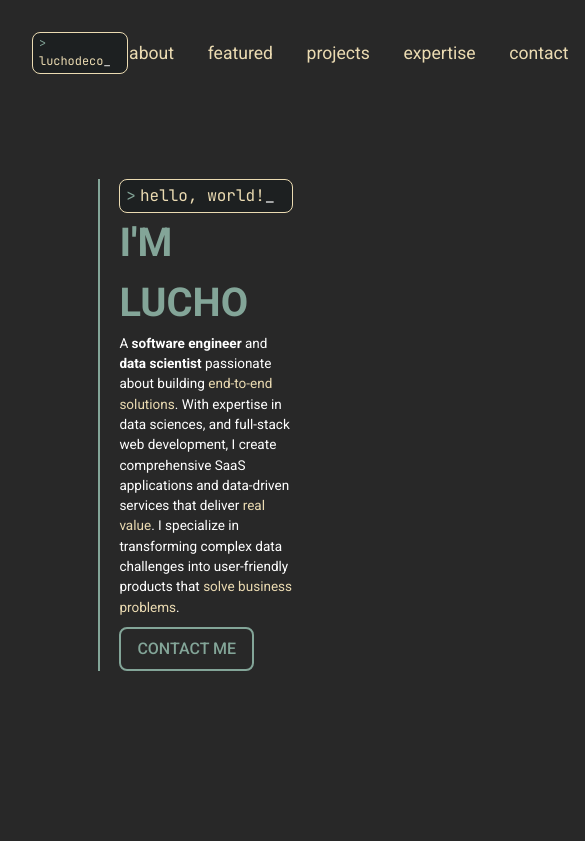
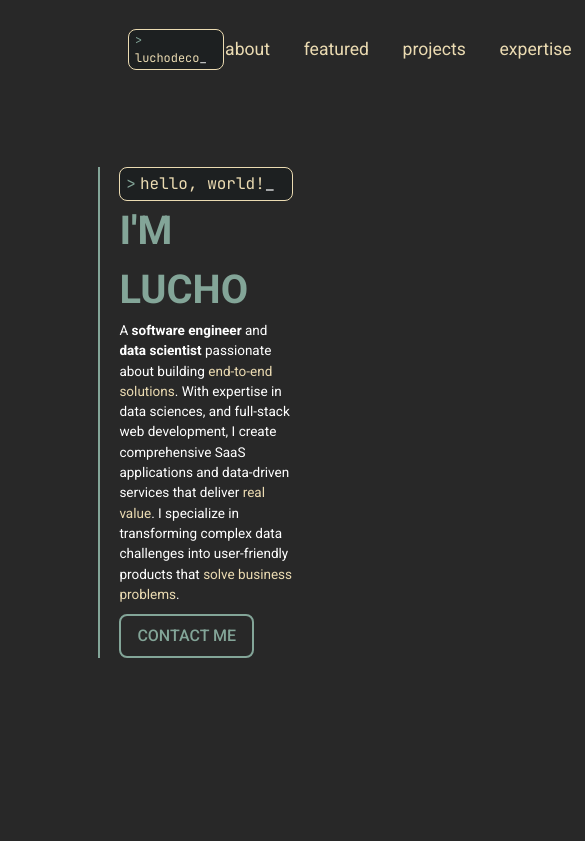
Before and after one commit to louisdeco/homepage, a website built with webpack: page src/index.html in a window 390 px wide. Shown: the top 841 px of the page, 585 px wide, since content can reach past the window. Built offline with nearby package versions, Linux system fonts and the light colour scheme; a web font is replaced by a local one.

Commit message:
style: improve layout & spacing with responsiveness
- Add responsive header height with clamp function
- Implement viewport-aware home section positioning
- Create vertical spacing balance with vh-based padding
- Fix visual centering of home content
- Set up responsive padding using viewport units
- Add placeholder styling for about section

```diff
--- a/src/css/styles.css
+++ b/src/css/styles.css
@@ -79,6 +79,7 @@ dialog {
   --spacing-l: 4rem;
   --spacing-xl: 6rem;
   --spacing-xxl: 8rem;
+  --header-height: clamp(80px, 99px, 105px);
   --fg: rgb(235, 219, 178);
   --blue: #83a598;
   --aqua: #689d6a;
@@ -96,10 +97,11 @@ body {
 
 /* Header */
 header {
+  height: var(--header-height);
   display: flex;
   align-items: center;
   justify-content: space-between;
-  padding: var(--spacing-m);
+  padding: var(--spacing-m) var(--spacing-xxl);
 }
 
 /* Navigation Menu */
@@ -185,9 +187,10 @@ header {
   flex-direction: column;
   align-items: flex-start;
   justify-content: center;
+  height: calc(100vh - var(--header-height));
   width: 50vw;
   margin: auto;
-  padding-bottom: calc(5rem + 5vw);
+  padding-bottom: clamp(20px, 14vh, 140px);
 }
 
 .greetings {
@@ -267,3 +270,9 @@ header {
   border-radius: 0.5rem;
   background-color: var(--terminal-background-dark);
 }
+
+.about {
+  background-color: pink;
+  height: 100vh;
+  width: 100vw;
+}
```
